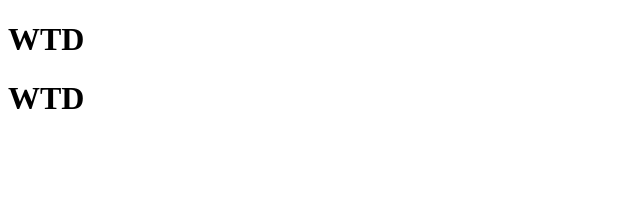
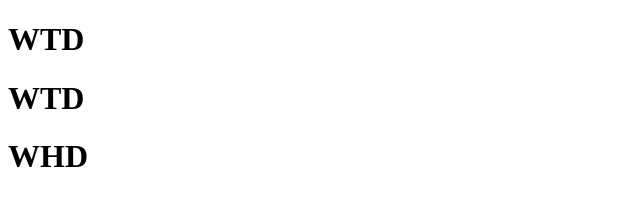
Before and after one commit to deny72/portfolio_website, a plain HTML site: page index.html in a window 1280 px wide. Shown: the whole page, without its empty margins (0-640 px from the left). Drawn offline with Linux system fonts and the light colour scheme.

Commit message:
test message 2

```diff
--- a/index.html
+++ b/index.html
@@ -5,4 +5,6 @@
 
 <h1>WTD</h1>
 
+
+<h1>WHD</h1>
 </html>
```
